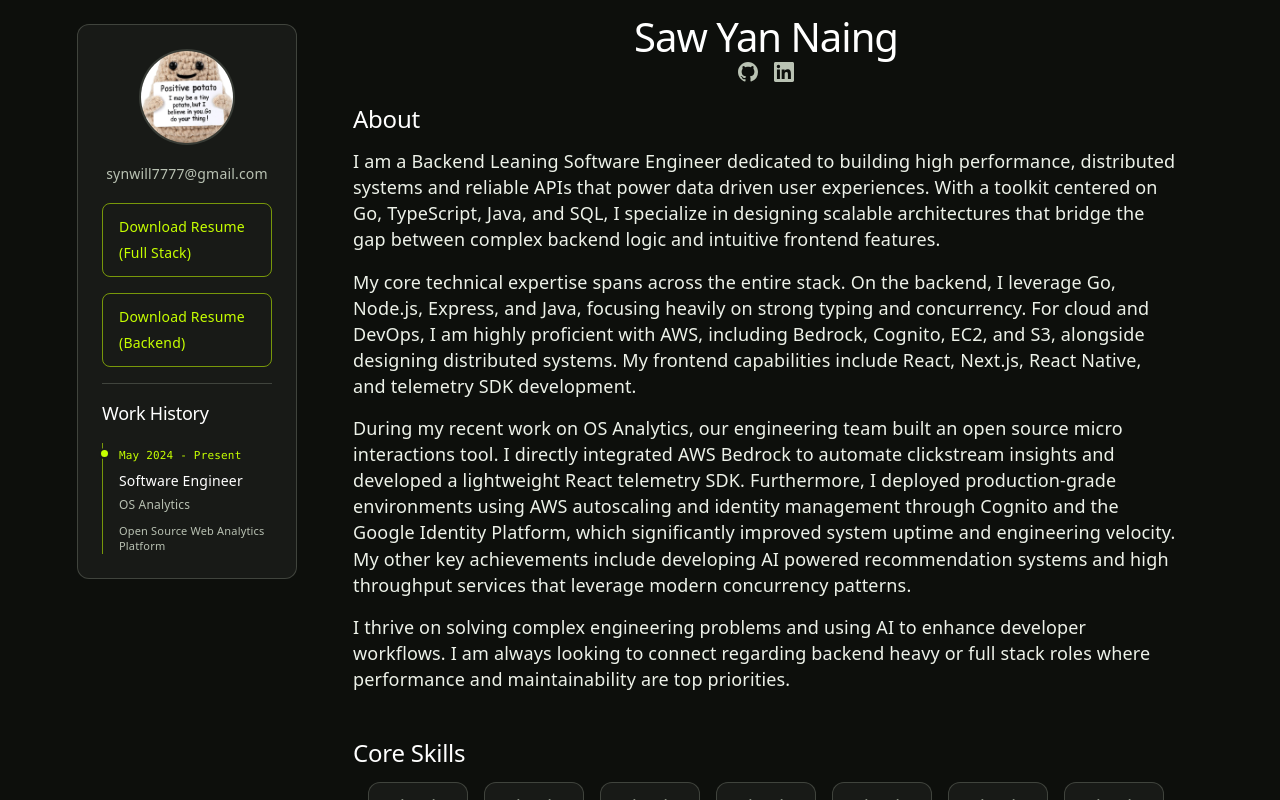
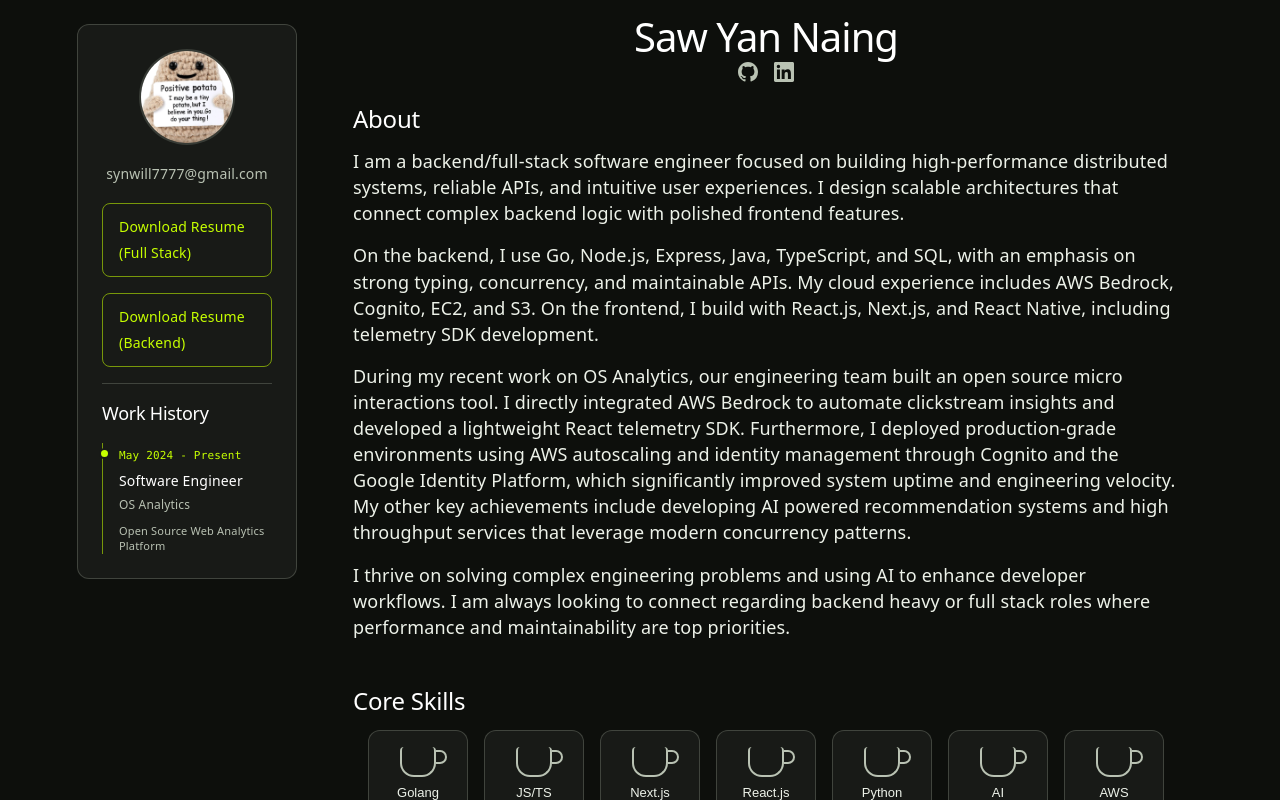
Before and after one commit to willsyn7/saw_Portfolio, a React app: page / in a window 1280 px wide. Shown: the top 800 px of the page. Built offline with nearby package versions, Linux system fonts and the light colour scheme; the HTML template or start-up script is replaced by a standard one.

Commit message:
Refine backend and full-stack summary

```diff
--- a/src/components/About.tsx
+++ b/src/components/About.tsx
@@ -3,20 +3,17 @@
     <section className="about" aria-label="About">
       <h2>About</h2>
       <p>
-        I am a Backend Leaning Software Engineer dedicated to building high
-        performance, distributed systems and reliable APIs that power data
-        driven user experiences. With a toolkit centered on Go, TypeScript,
-        Java, and SQL, I specialize in designing scalable architectures that
-        bridge the gap between complex backend logic and intuitive frontend
-        features.
+        I am a backend/full-stack software engineer focused on building
+        high-performance distributed systems, reliable APIs, and intuitive
+        user experiences. I design scalable architectures that connect complex
+        backend logic with polished frontend features.
       </p>
       <p>
-        My core technical expertise spans across the entire stack. On the
-        backend, I leverage Go, Node.js, Express, and Java, focusing heavily
-        on strong typing and concurrency. For cloud and DevOps, I am highly
-        proficient with AWS, including Bedrock, Cognito, EC2, and S3,
-        alongside designing distributed systems. My frontend capabilities
-        include React, Next.js, React Native, and telemetry SDK development.
+        On the backend, I use Go, Node.js, Express, Java, TypeScript, and SQL,
+        with an emphasis on strong typing, concurrency, and maintainable APIs.
+        My cloud experience includes AWS Bedrock, Cognito, EC2, and S3. On the
+        frontend, I build with React.js, Next.js, and React Native, including
+        telemetry SDK development.
       </p>
       <p>
         During my recent work on OS Analytics, our engineering team built an
```
